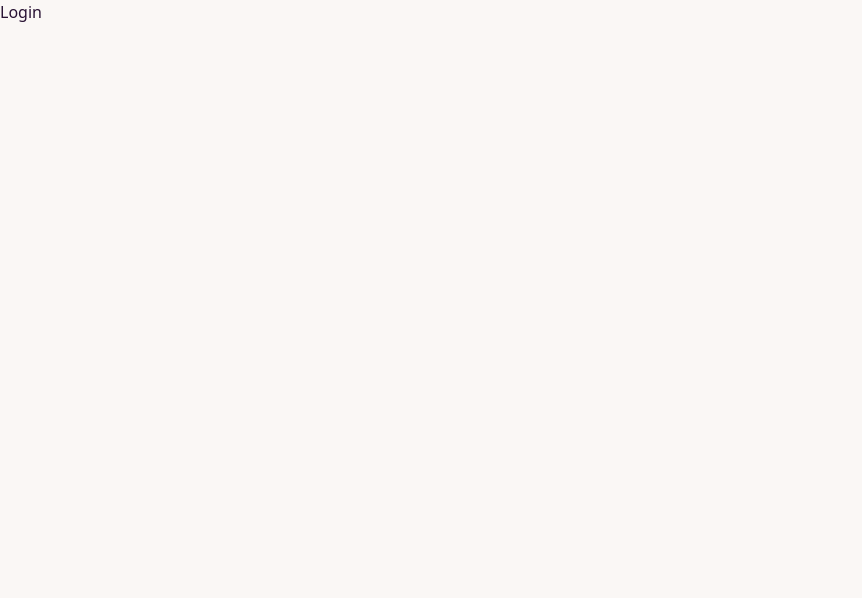
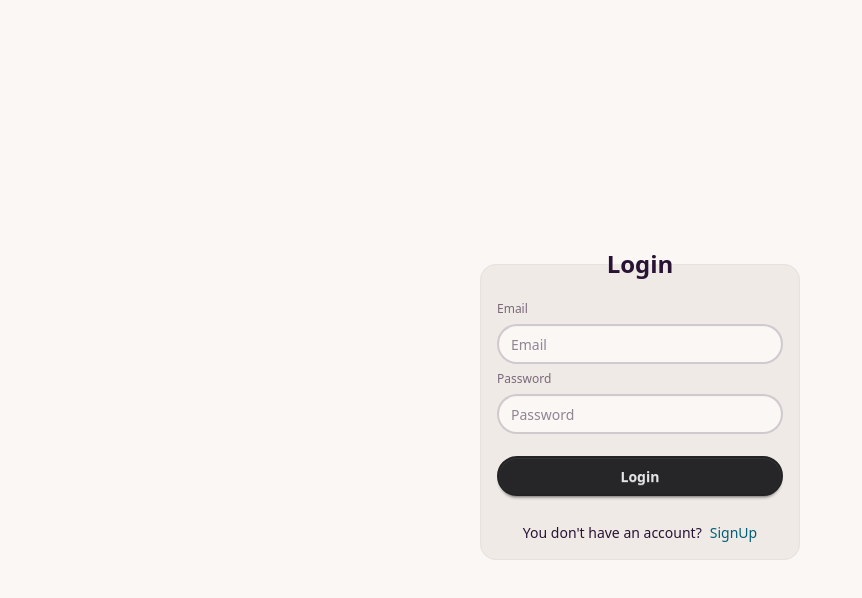
Before and after one commit to nesarikartejas10/E-Commerce-Store-and-Admin-Dashboard, a React (Vite) app in the folder frontend/: page /login in a window 1280 px wide. Shown: the top 598 px of the page, without its empty margins (0-862 px from the left). Built offline with nearby package versions, Linux system fonts and the light colour scheme.

Commit message:
create login page layout

```diff
--- a/frontend/src/pages/Login.jsx
+++ b/frontend/src/pages/Login.jsx
@@ -1,5 +1,36 @@
+import { Link } from "react-router";
+
 const Login = () => {
-  return <div>Login</div>;
+  return (
+    <section className="h-screen flex items-center justify-center">
+      <fieldset className="fieldset bg-base-200 border-base-300 rounded-box w-xs border p-4">
+        <legend className="fieldset-legend text-center text-2xl">Login</legend>
+
+        <label className="label">Email</label>
+        <input
+          type="email"
+          className="input outline-none"
+          placeholder="Email"
+        />
+
+        <label className="label">Password</label>
+        <input
+          type="password"
+          className="input outline-none"
+          placeholder="Password"
+        />
+
+        <button className="btn btn-neutral mt-4">Login</button>
+
+        <div className="text-center pt-5 text-[14px]">
+          <span>You don't have an account?</span>
+          <Link to="/signup" className="ml-2 text-cyan-800 hover:underline">
+            SignUp
+          </Link>
+        </div>
+      </fieldset>
+    </section>
+  );
 };
 
 export default Login;
```
